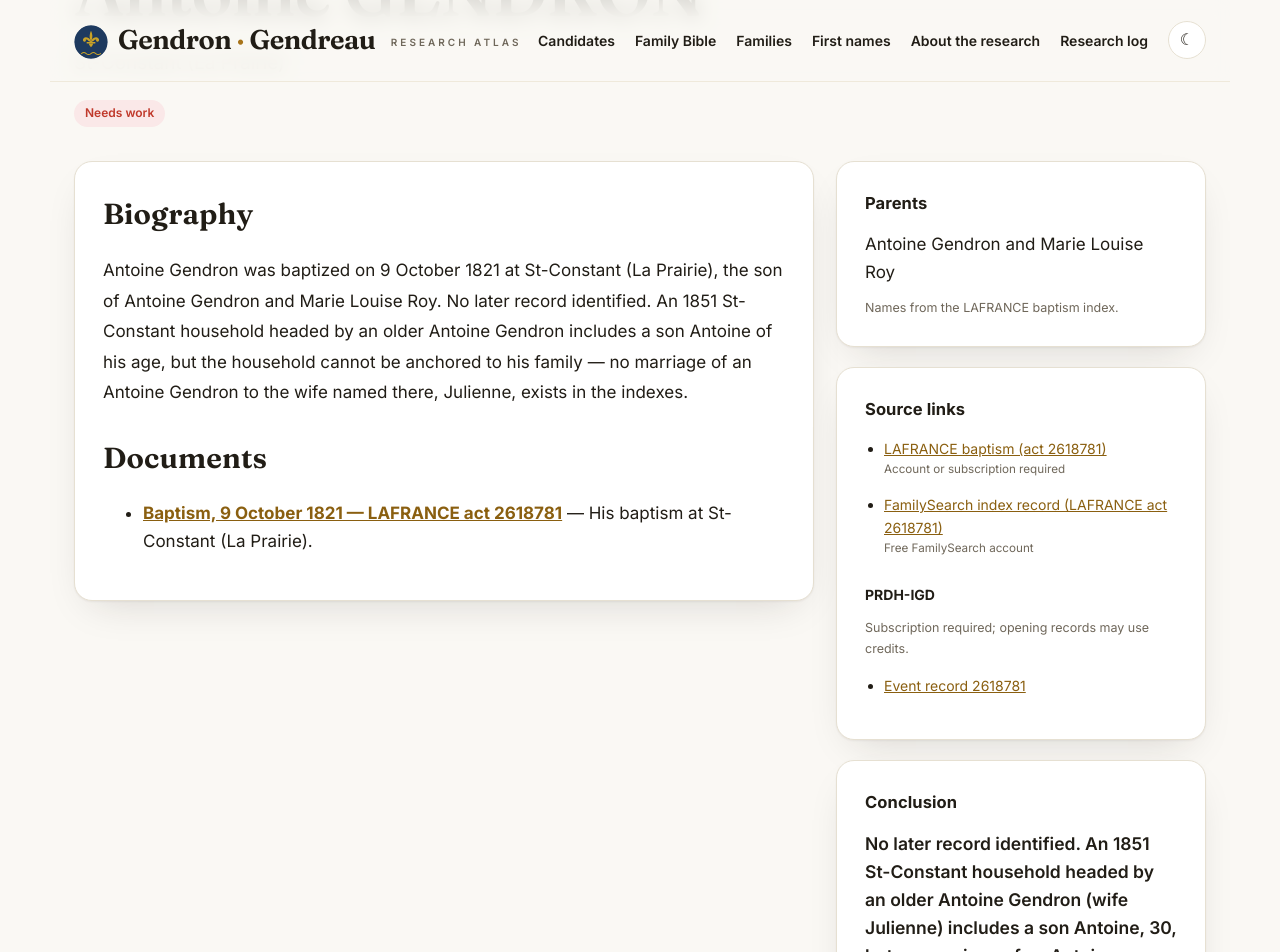
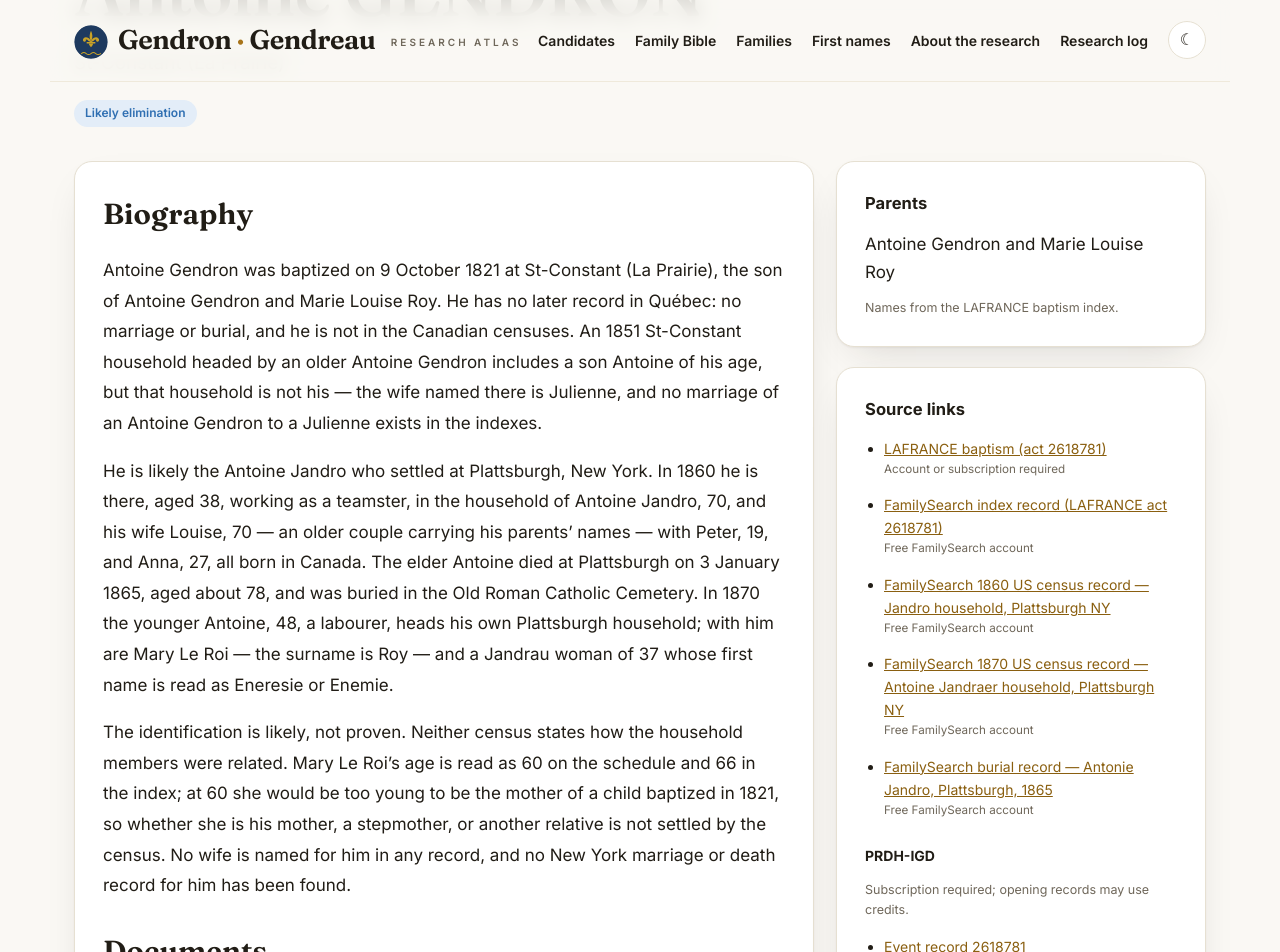
Before and after one commit to vetharmon/gendron-research, a Jekyll site: the page built from _candidates/c090.md, in a window 1280 px wide and 1400 px high, scrolled down 258 px. Shown: the top 952 px of the window. Built offline with Jekyll 4.4.1, drawn with Linux system fonts in a browser that asks for light colours; some of the changed text lies outside the part shown.

Commit message:
Add files via upload

```diff
--- a/_candidates/c090.md
+++ b/_candidates/c090.md
@@ -4,14 +4,14 @@ id: "C090"
 title: "Antoine GENDRON"
 date_record: "1821-10-09"
 place: "St-Constant (La Prairie)"
-status: "Needs work"
-category: "unresolved"
-tier: "none"
+status: "Likely elimination"
+category: "qualified"
+tier: "likely"
 francois: false
 act: "2618781"
 parents: "Antoine Gendron and Marie Louise Roy"
 parents_note: "Names from the LAFRANCE baptism index."
-outcome: "No later record identified. An 1851 St-Constant household headed by an older Antoine Gendron (wife Julienne) includes a son Antoine, 30, but no marriage of an Antoine Gendron to a Julienne exists in the indexes, and none of the eight Antoine Gendron marriages of 1821–1852 names a groom as the widower of Marie Louise Roy — the household is not anchored to him."
+outcome: "Likely identification: the Antoine Jandro of Plattsburgh, New York — in 1860, aged 38, a teamster in the household of an Antoine Jandro, 70, and his wife Louise, 70; in 1870, aged 48, a labourer with a Mary Le Roi (Roy) in his household. Connected until at least 1870 at Plattsburgh. The censuses do not state relationships, and Mary Le Roi's age is read inconsistently (60 on one reading, 66 in the index), so her place in the family is not settled; the St-Constant household once proposed for him (a son Antoine in the household of Antoine and Julienne) is not his — no Antoine Gendron × Julienne marriage exists."
 search_log:
   - resource: "PRDH-IGD / LAFRANCE consolidation"
     outcome: "Baptism located — act 2618781, St-Constant (La Prairie), 1821-10-09."
@@ -19,6 +19,8 @@ search_log:
     outcome: "No qualifying burial established for him before 1850."
   - resource: "14 November 2026 — 1851 census household read and marriage checks (St-Constant)"
     outcome: "The index hit (Antoine Gendron, 30, St-Constant p. 65, line 44) is a son in a household headed by Antoine Gendron, 62, and Julienne, 58. The settling check failed: no Antoine Gendron marriage to a Julienne exists in the LAFRANCE index for 1821–1852, and none of the eight Antoine Gendron marriages in that window names a groom as widower of Marie Louise Roy (his mother). The household is treated as an unproven, weakened lead — probably a namesake household in his own parish. The 1845 widower act once in his file (13400982) belongs to a Joseph Gendron."
+  - resource: "15 November 2026 — Canadian 1861 census; US census sweep and Plattsburgh household reads"
+    outcome: "Not found in the 1861 Canadian census, and his parents' household is not found in 1851. In the US censuses an Antoine Jandro, 38, born in Canada, a teamster, is at Plattsburgh, New York in 1860 in the household of Antoine Jandro, 70, and Louise Jandro, 70, with Peter, 19, and Anna, 27; in 1870 he is at Plattsburgh as Antoine Jandraer, 48, a labourer, with Mary Le Roi and a Jandrau woman of 37 in his household. The elder Antoine was buried at Plattsburgh on 3 January 1865, aged about 78 (born 1787). A verification re-read of both images confirmed the 1860 household exactly; on the 1870 image Mary Le Roi's age reads 60 (the index gives 66) and the younger woman's name reads Eneresie or Enemie. No 1850 census entry, New York marriage or death record for the younger Antoine was found, and no wife is named in any record."
 permalink: /candidates/c090/
 sources:
   - label: "LAFRANCE baptism (act 2618781)"
@@ -29,14 +31,33 @@ sources:
     url: https://www.familysearch.org/ark:/61903/1:1:X4QW-ZG94
     access: Free FamilySearch account
     provenance: Quebec, Catholic Parish Registers index record on FamilySearch. Matched to the LAFRANCE act on name, date and parents (12 Nov 2026).
+  - label: "FamilySearch 1860 US census record — Jandro household, Plattsburgh NY"
+    url: "https://www.familysearch.org/ark:/61903/1:1:MC7H-BGX"
+    access: "Free FamilySearch account"
+    provenance: "Village of Plattsburgh, p. 38, household 277; image ark:/61903/3:1:33S7-9BS4-HT1. Read 15 November 2026."
+  - label: "FamilySearch 1870 US census record — Antoine Jandraer household, Plattsburgh NY"
+    url: "https://www.familysearch.org/ark:/61903/1:1:M8FX-R8B"
+    access: "Free FamilySearch account"
+    provenance: "Plattsburgh, p. 44, household 308; image ark:/61903/3:1:S3HY-68K9-5HR. Read 15 November 2026."
+  - label: "FamilySearch burial record — Antonie Jandro, Plattsburgh, 1865"
+    url: "https://www.familysearch.org/ark:/61903/1:1:X9TV-89RV"
+    access: "Free FamilySearch account"
+    provenance: "Old Roman Catholic Cemetery, Plattsburgh; born 1787, died 3 January 1865. The elder Antoine of the 1860 household."
 filenames:
   []
 ---
 
 ## Biography
 
-Antoine Gendron was baptized on 9 October 1821 at St-Constant (La Prairie), the son of Antoine Gendron and Marie Louise Roy. No later record identified. An 1851 St-Constant household headed by an older Antoine Gendron includes a son Antoine of his age, but the household cannot be anchored to his family — no marriage of an Antoine Gendron to the wife named there, Julienne, exists in the indexes.
+Antoine Gendron was baptized on 9 October 1821 at St-Constant (La Prairie), the son of Antoine Gendron and Marie Louise Roy. He has no later record in Québec: no marriage or burial, and he is not in the Canadian censuses. An 1851 St-Constant household headed by an older Antoine Gendron includes a son Antoine of his age, but that household is not his — the wife named there is Julienne, and no marriage of an Antoine Gendron to a Julienne exists in the indexes.
+
+He is likely the Antoine Jandro who settled at Plattsburgh, New York. In 1860 he is there, aged 38, working as a teamster, in the household of Antoine Jandro, 70, and his wife Louise, 70 — an older couple carrying his parents' names — with Peter, 19, and Anna, 27, all born in Canada. The elder Antoine died at Plattsburgh on 3 January 1865, aged about 78, and was buried in the Old Roman Catholic Cemetery. In 1870 the younger Antoine, 48, a labourer, heads his own Plattsburgh household; with him are Mary Le Roi — the surname is Roy — and a Jandrau woman of 37 whose first name is read as Eneresie or Enemie.
+
+The identification is likely, not proven. Neither census states how the household members were related. Mary Le Roi's age is read as 60 on the schedule and 66 in the index; at 60 she would be too young to be the mother of a child baptized in 1821, so whether she is his mother, a stepmother, or another relative is not settled by the census. No wife is named for him in any record, and no New York marriage or death record for him has been found.
 
 ## Documents
 
-- **[Baptism, 9 October 1821 — LAFRANCE act 2618781](https://www.genealogiequebec.com/Membership/LAFRANCE/acte/2618781)** — His baptism at St-Constant (La Prairie).
+- **[Baptism, 9 October 1821 — LAFRANCE act 2618781](https://www.genealogiequebec.com/Membership/LAFRANCE/acte/2618781)** — His baptism at St-Constant (La Prairie), naming his parents, Antoine Gendron and Marie Louise Roy.
+- **[1860 census, Plattsburgh, New York](https://www.familysearch.org/ark:/61903/1:1:MC7H-BGX)** — Antoine Jandro, 38, born in Canada, a teamster, in the household of Antoine Jandro, 70, and Louise Jandro, 70, with Peter, 19, and Anna, 27.
+- **[1870 census, Plattsburgh, New York](https://www.familysearch.org/ark:/61903/1:1:M8FX-R8B)** — Antoine Jandraer (the schedule spells Jandrau), 48, born in Canada, a labourer, with Mary Le Roi and a Jandrau woman of 37 in his household.
+- **[Burial of the elder Antoine, 3 January 1865](https://www.familysearch.org/ark:/61903/1:1:X9TV-89RV)** — Antonie Jandro, born 1787, buried in the Old Roman Catholic Cemetery at Plattsburgh — the older Antoine of the 1860 household.
```
